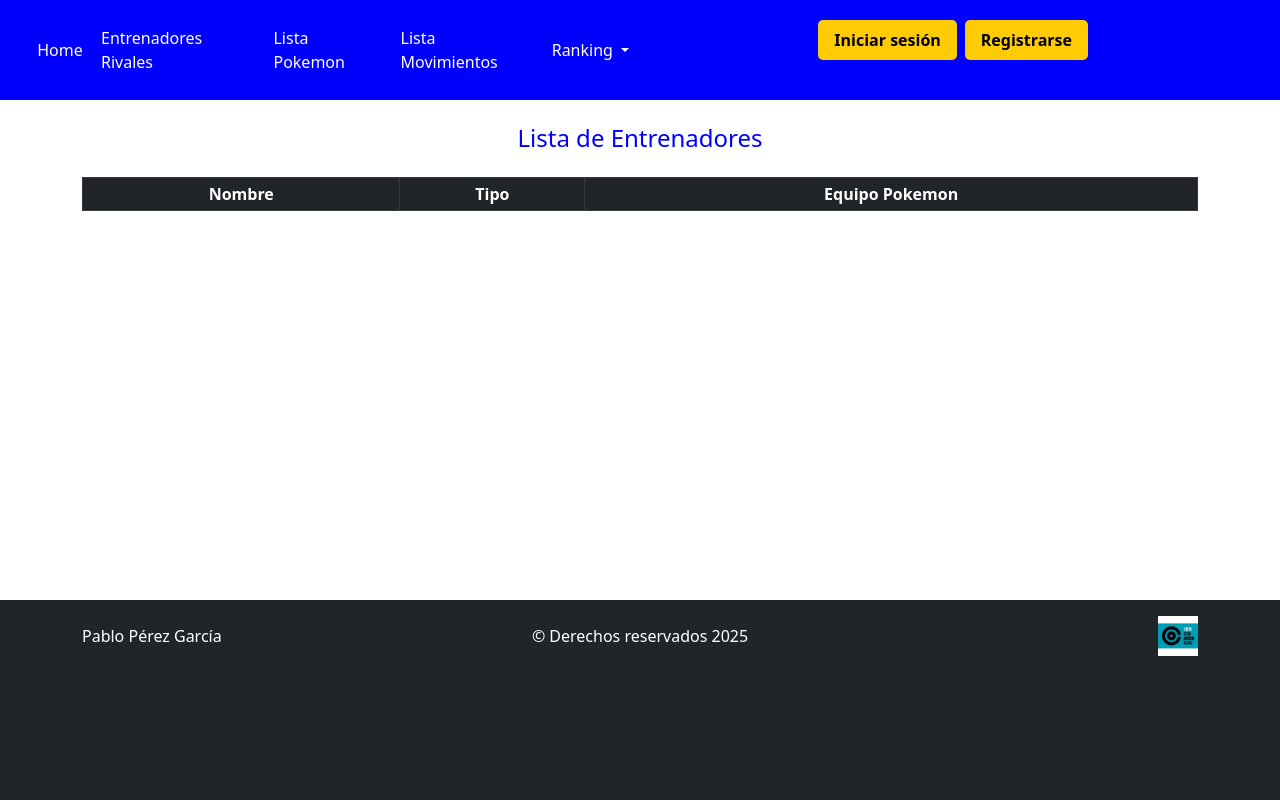
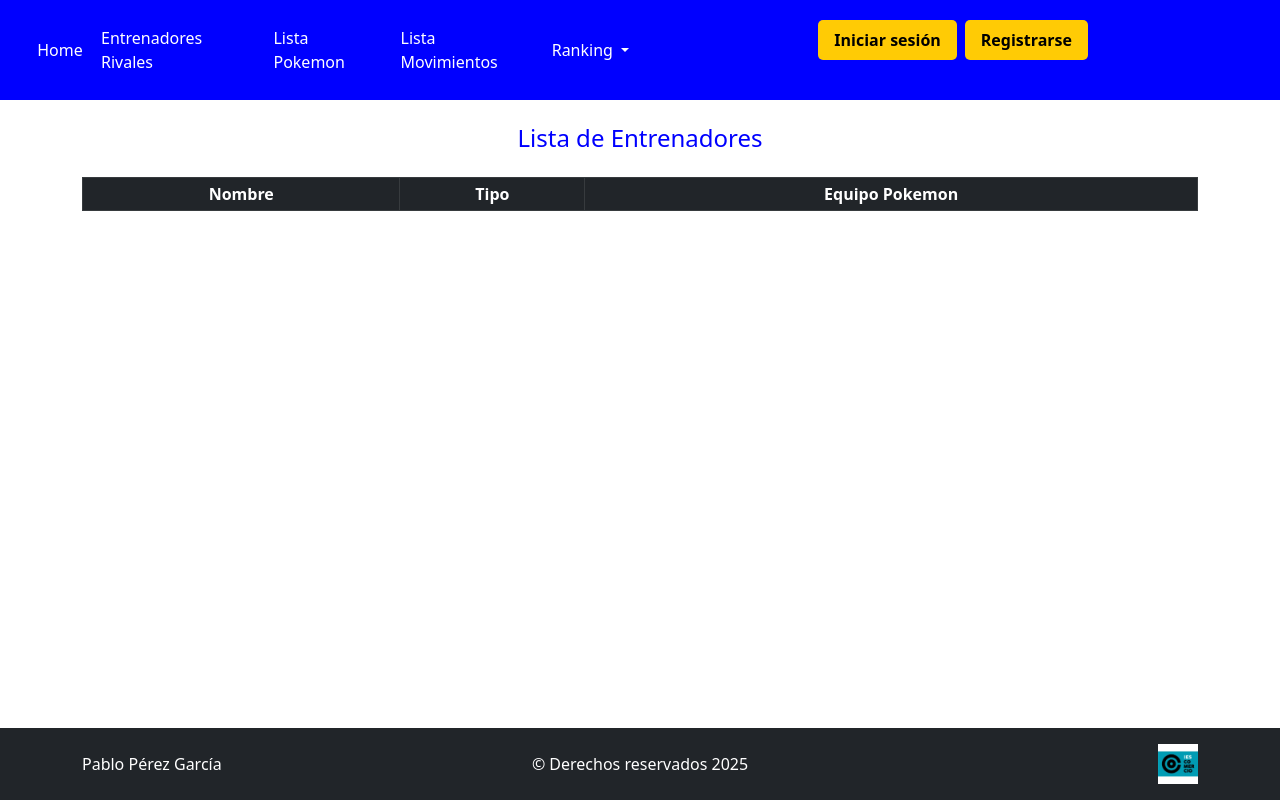
Before and after one commit to pabloperezaw/PokemonLigaCapeones, a plain HTML site: page Public/Guia/ListaEntrenadores/index.html in a window 1280 px wide. Drawn offline with nearby package versions, Linux system fonts and the light colour scheme; no server answers.

Commit message:
Update entrenadores.css

```diff
--- a/Css/entrenadores.css
+++ b/Css/entrenadores.css
@@ -135,5 +135,6 @@ nav a{
 }
 
 footer{
-    height: 200px;
+    margin-top: 1%;
+    width: 100%;
 }
```
